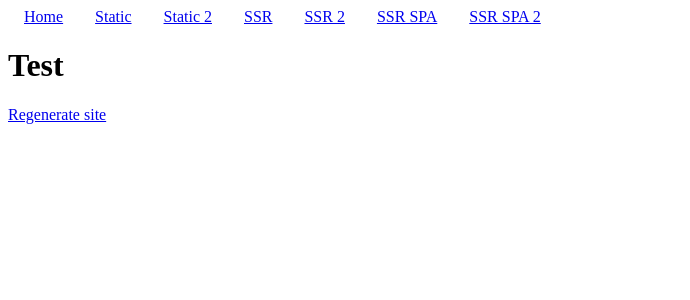
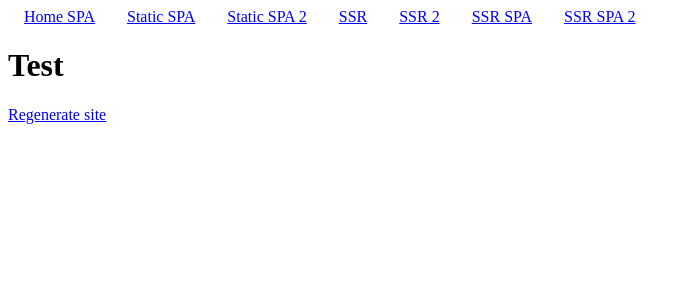
Before and after one commit to willemliu/static-next, a Next.js app: page /ssg/hello-world in a window 1280 px wide. Shown: the top 300 px of the page, without its empty margins (0-690 px from the left). Built offline with nearby package versions, Linux system fonts and the light colour scheme.

Commit message:
Refactored some pages

```diff
--- a/pages/index.tsx
+++ b/pages/index.tsx
@@ -30,6 +30,6 @@ const getStaticProps = async ({ params }) => {
     return { props: { ...res } };
 };
 
-export { getStaticProps as unstable_getStaticProps };
+export { getStaticProps as unstable_getStaticProps, Index };
 
 export default Index;
--- a/pages/ssg/[slug].tsx
+++ b/pages/ssg/[slug].tsx
@@ -1,26 +1,5 @@
-import React from "react";
 import "isomorphic-unfetch";
-import { Menu } from "../../src/components/Menu";
-
-function Index(props: any) {
-    console.log(props);
-    return (
-        <>
-            <Menu />
-            <h1>Test {props?.name}</h1>
-            {props?.date && <p>Static site generation: {props?.date}</p>}
-            <div>
-                <a
-                    href="https://api.zeit.co/v1/integrations/deploy/QmNYzrk6Y9P1qL6PWVTnp9fForR7FuZp8JTfFyZ71CnVVS/Z7ZOSYG4EM"
-                    target="_blank"
-                    rel="noopener noreferrer"
-                >
-                    Regenerate site
-                </a>
-            </div>
-        </>
-    );
-}
+import { Index } from "../index";
 
 async function getStaticProps(context) {
     const res = await fetch(
--- a/src/components/Menu.tsx
+++ b/src/components/Menu.tsx
@@ -6,13 +6,13 @@ function Menu() {
     return (
         <nav className={styles.nav}>
             <Link href="/">
-                <a>Home</a>
+                <a>Home SPA</a>
             </Link>
             <Link href="/ssg/[slug]" as="/ssg/hello-world">
-                <a>Static</a>
+                <a>Static SPA</a>
             </Link>
             <Link href="/ssg/[slug]" as="/ssg/hello-world2">
-                <a>Static 2</a>
+                <a>Static SPA 2</a>
             </Link>
             <Link href="/ssr/[slug]" as="/ssr/hello-world">
                 <a>SSR</a>
```
Also changed, not shown: pages/ssr/[slug].tsx (+1 -22 lines).
